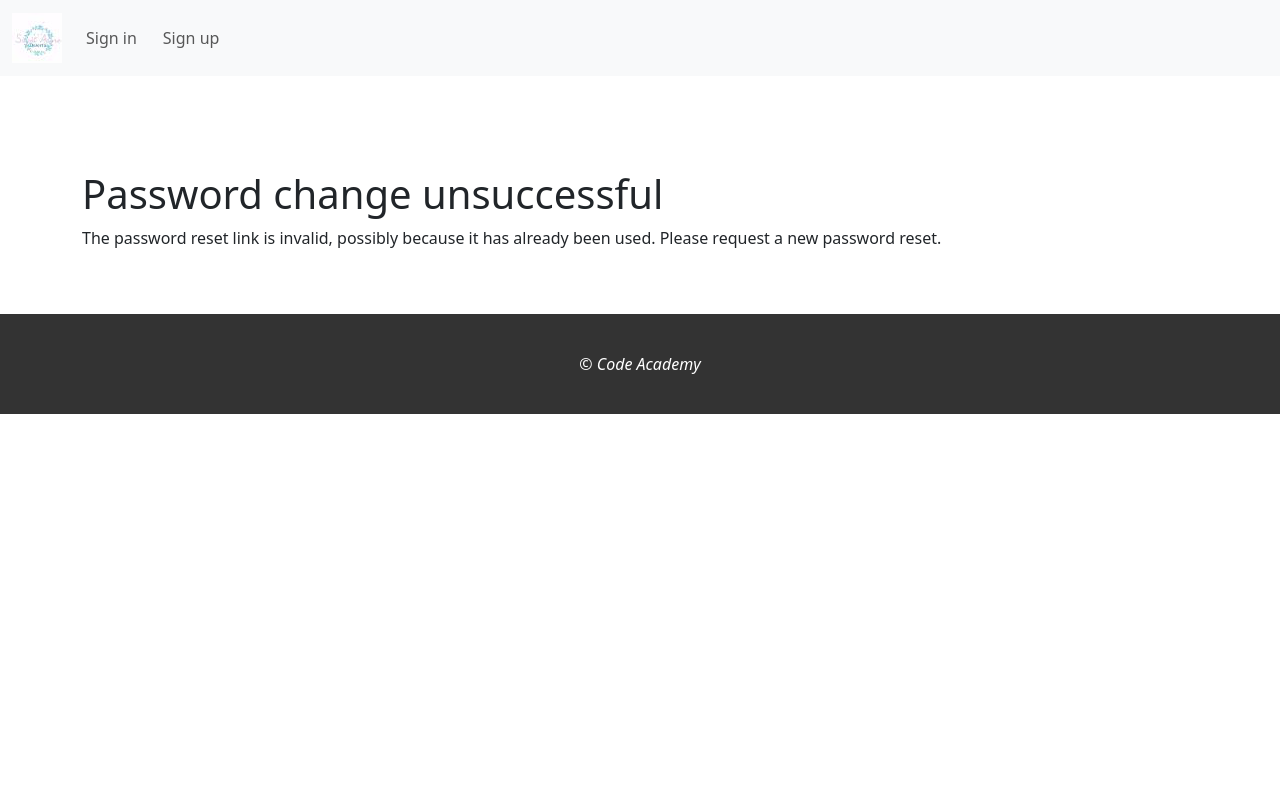
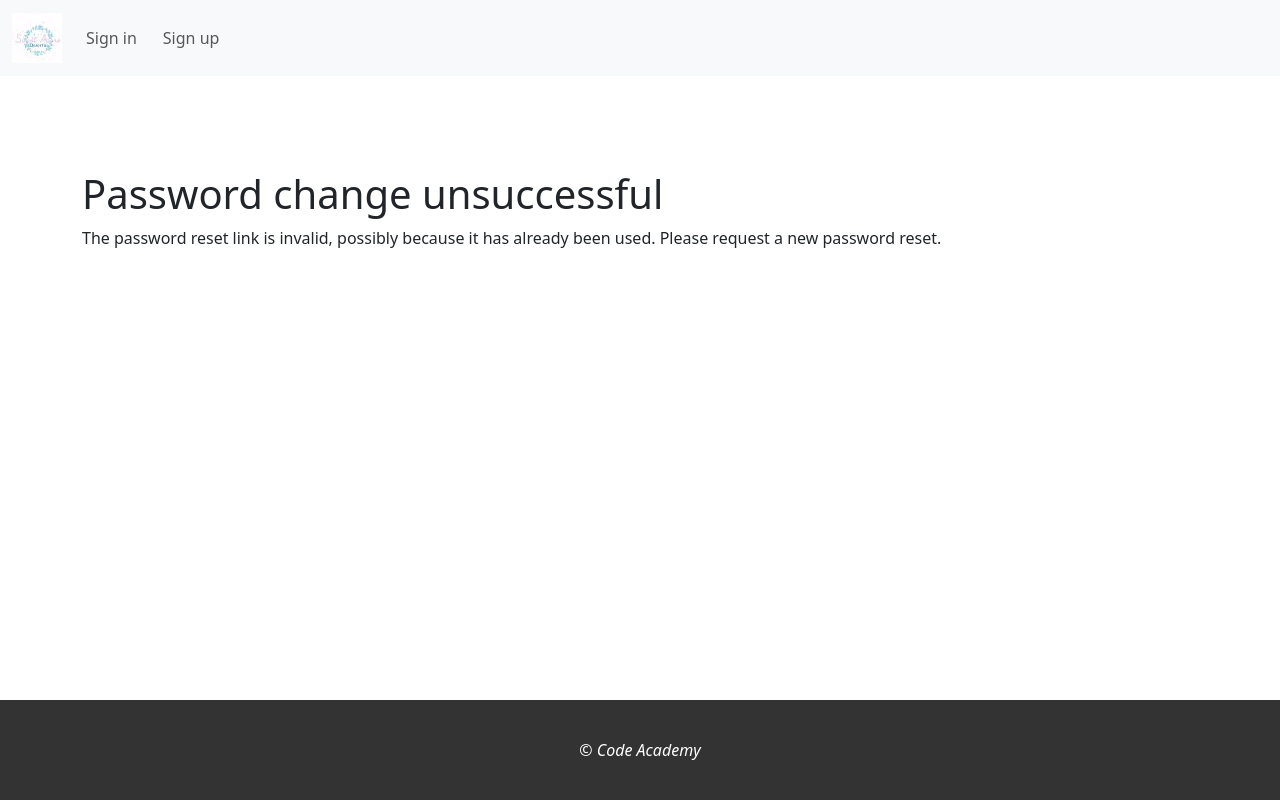
Before and after one commit to Annette3125/sweet_adore_desserts, a Django app: page /accounts/reset/1/1/ in a window 1280 px wide. Run offline with Django 5.2, Linux system fonts and the light colour scheme.

Commit message:
update css (footer stays at the bottom)

```diff
--- a/desserts/static/desserts/css/main.css
+++ b/desserts/static/desserts/css/main.css
@@ -1,3 +1,11 @@
+html,
+body {
+  height: 100%;
+  margin: 0;
+  display: flex;
+  flex-direction: column;
+}
+
 a {
   text-decoration: none !important;
 }
@@ -5,6 +13,7 @@ a {
 div.main-content {
   margin-top: 4rem;
   margin-bottom: 4rem;
+  flex: 1;
 }
 
 nav ul li {
@@ -15,7 +24,8 @@ footer {
   color: #fff;
   background-color: #333;
   min-height: 100px;
-  align-content: center;
-  text-align: center;
+  display: flex;
+  align-items: center;
+  justify-content: center;
   font-style: italic;
 }
```
